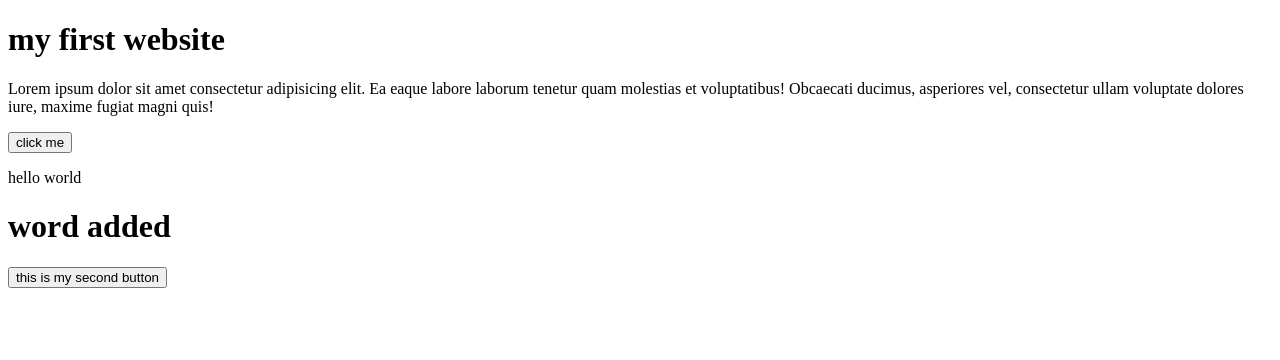
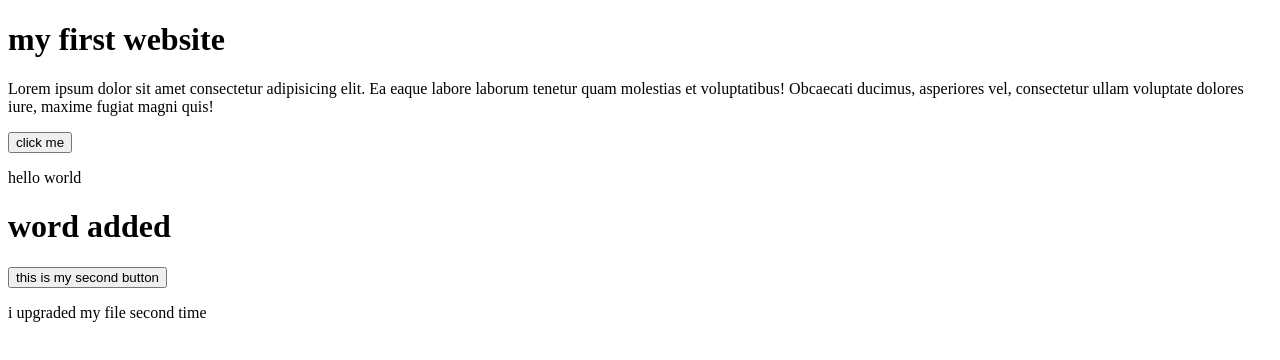
Before and after one commit to amaskhan0007/my-website, a plain HTML site: page index.html in a window 1280 px wide. Drawn offline with Linux system fonts and the light colour scheme.

Commit message:
MODIFIED MY FILE SECOND TIME

```diff
--- a/index.html
+++ b/index.html
@@ -14,5 +14,6 @@
     <p>hello world</p>
     <h1>word added</h1>
     <button>this is my second button</button>
+    <p>i upgraded my file second time </p>
 </body>
 </html>
```
